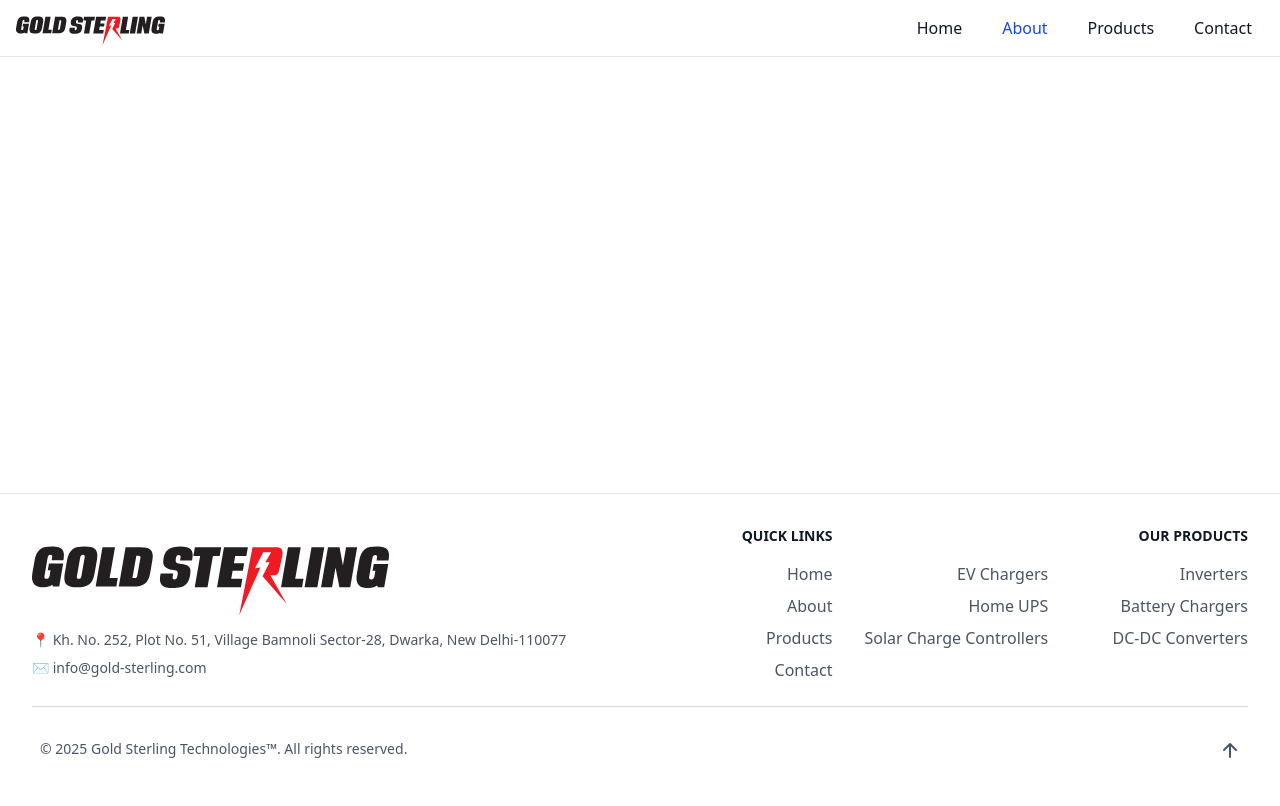
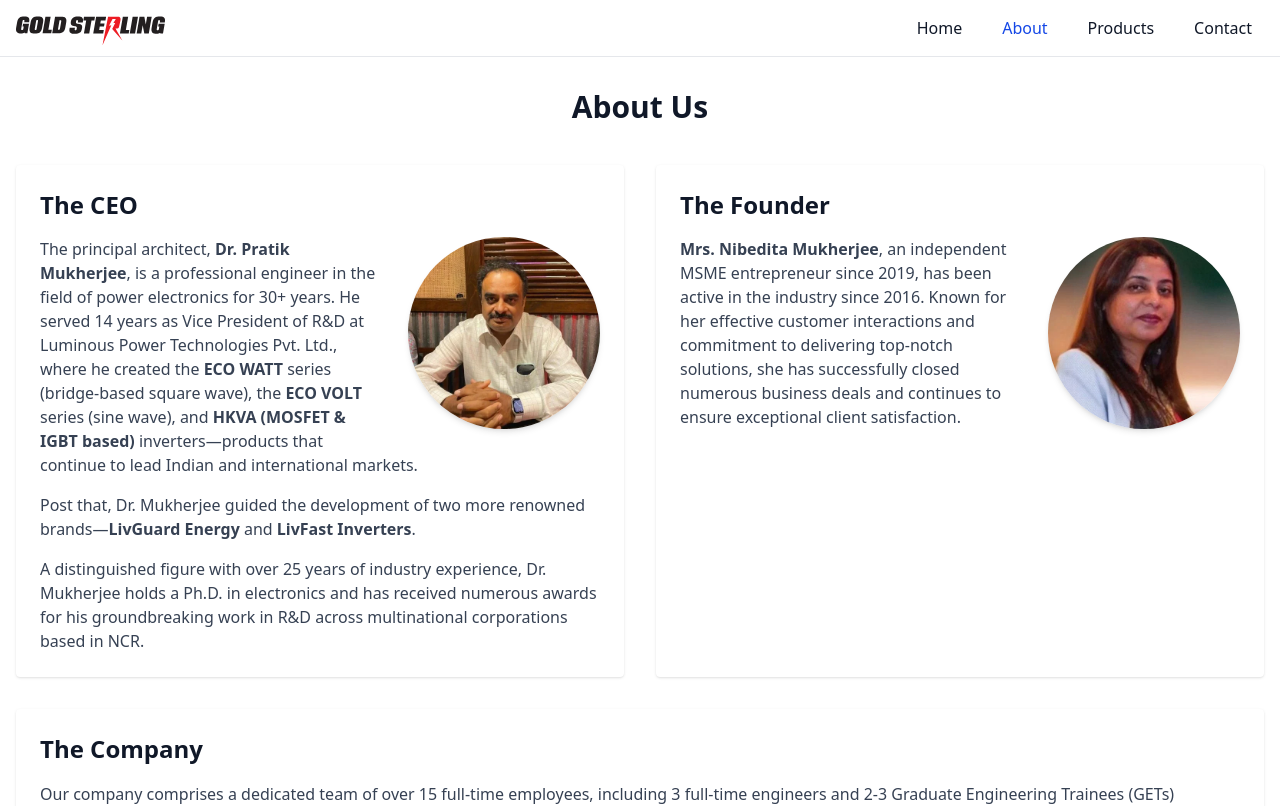
Before and after one commit to RMZeroFour/GST-Website, a React (Vite) app: page /about in a window 1280 px wide. Shown: the top 806 px of the page. Built offline with nearby package versions, Linux system fonts and the light colour scheme; the HTML template or start-up script is replaced by a standard one.

Commit message:
Add basic about page

```diff
--- a/src/App.jsx
+++ b/src/App.jsx
@@ -3,6 +3,7 @@
 import HomeRoute from './pages/HomeRoute.jsx';
 import ProductsRoute from './pages/ProductsRoute.jsx';
 import ContactRoute from './pages/ContactRoute.jsx';
+import AboutRoute from './pages/AboutRoute.jsx';
 import Footer from './components/Footer.jsx';
 import { BASE_URL } from './utils/config.jsx';
 
@@ -17,6 +18,7 @@
             <Route path='/' element={<HomeRoute />} />
             <Route path='/products' element={<ProductsRoute />} />
             <Route path='/contact' element={<ContactRoute />} />
+            <Route path='/about' element={<AboutRoute />} />
           </Routes>
         </main>
 
--- /dev/null
+++ b/src/pages/AboutRoute.jsx
@@ -0,0 +1,63 @@
+import aboutCEO from '../assets/about/about_ceo.webp';
+import aboutFounder from '../assets/about/about_founder.webp';
+
+function AboutRoute() {
+  return (
+    <div className="my-8 px-4 max-w-7xl mx-auto">
+      <h1 className="text-center text-xl sm:text-3xl font-bold mb-10 text-gray-900 dark:text-white">
+        About Us
+      </h1>
+
+      <div className="grid grid-cols-1 md:grid-cols-2 gap-8">
+
+        {/* About the CEO */}
+        <section className="bg-white dark:bg-gray-800 p-6 rounded shadow">
+          <h2 className="text-2xl font-semibold mb-4 text-gray-900 dark:text-white">The CEO</h2>
+
+          <img
+            src={aboutCEO}
+            alt="Dr. Pratik Mukherjee"
+            className="w-48 h-48 object-cover rounded-full shadow-md float-right ml-6 mb-4"
+          />
+
+          <p className="text-gray-700 dark:text-gray-300 mb-4">
+            The principal architect, <strong>Dr. Pratik Mukherjee</strong>, is a professional engineer in the field of power electronics for 30+ years. He served 14 years as Vice President of R&D at Luminous Power Technologies Pvt. Ltd., where he created the <strong>ECO WATT</strong> series (bridge-based square wave), the <strong>ECO VOLT</strong> series (sine wave), and <strong>HKVA (MOSFET & IGBT based)</strong> inverters—products that continue to lead Indian and international markets.
+          </p>
+          <p className="text-gray-700 dark:text-gray-300 mb-4">
+            Post that, Dr. Mukherjee guided the development of two more renowned brands—<strong>LivGuard Energy</strong> and <strong>LivFast Inverters</strong>.
+          </p>
+          <p className="text-gray-700 dark:text-gray-300">
+            A distinguished figure with over 25 years of industry experience, Dr. Mukherjee holds a Ph.D. in electronics and has received numerous awards for his groundbreaking work in R&D across multinational corporations based in NCR.
+          </p>
+        </section>
+
+
+        {/* About the Founder */}
+        <section className="bg-white dark:bg-gray-800 p-6 rounded shadow">
+          <h2 className="text-2xl font-semibold mb-4 text-gray-900 dark:text-white">The Founder</h2>
+
+          <img
+            src={aboutFounder}
+            alt="Mrs. Nibedita Mukherjee"
+            className="w-48 h-48 object-cover rounded-full shadow-md float-right ml-6 mb-4"
+          />
+
+          <p className="text-gray-700 dark:text-gray-300 mb-4">
+            <strong>Mrs. Nibedita Mukherjee</strong>, an independent MSME entrepreneur since 2019, has been active in the industry since 2016. Known for her effective customer interactions and commitment to delivering top-notch solutions, she has successfully closed numerous business deals and continues to ensure exceptional client satisfaction.
+          </p>
+        </section>
+
+        {/* About the Company */}
+        <section className="bg-white dark:bg-gray-800 p-6 rounded shadow md:col-span-2">
+          <h2 className="text-2xl font-semibold mb-4 text-gray-900 dark:text-white">The Company</h2>
+          <p className="text-gray-700 dark:text-gray-300 leading-relaxed">
+            Our company comprises a dedicated team of over 15 full-time employees, including 3 full-time engineers and 2-3 Graduate Engineering Trainees (GETs) engaged in continuous R&D efforts. In addition, we collaborate with 4-5 specialized consultants to support innovation. Over the last three years, we have successfully developed and delivered five inverter models to OEMs across India and international markets. Our current partnerships span more than seven OEMs, and we maintain a healthy annual turnover of ₹2-3 crores. Our product portfolio includes a wide range of energy solutions such as inverter systems, solar charge controllers, battery revival chargers, and electric vehicle chargers—developed and refined over the past five years.
+          </p>
+        </section>
+
+      </div>
+    </div>
+  );
+}
+
+export default AboutRoute;
```
Also changed, not shown: src/assets/about/about_ceo.webp (added), src/assets/about/about_founder.webp (added), 7 other files (tests, documents, lock files or other folders).
